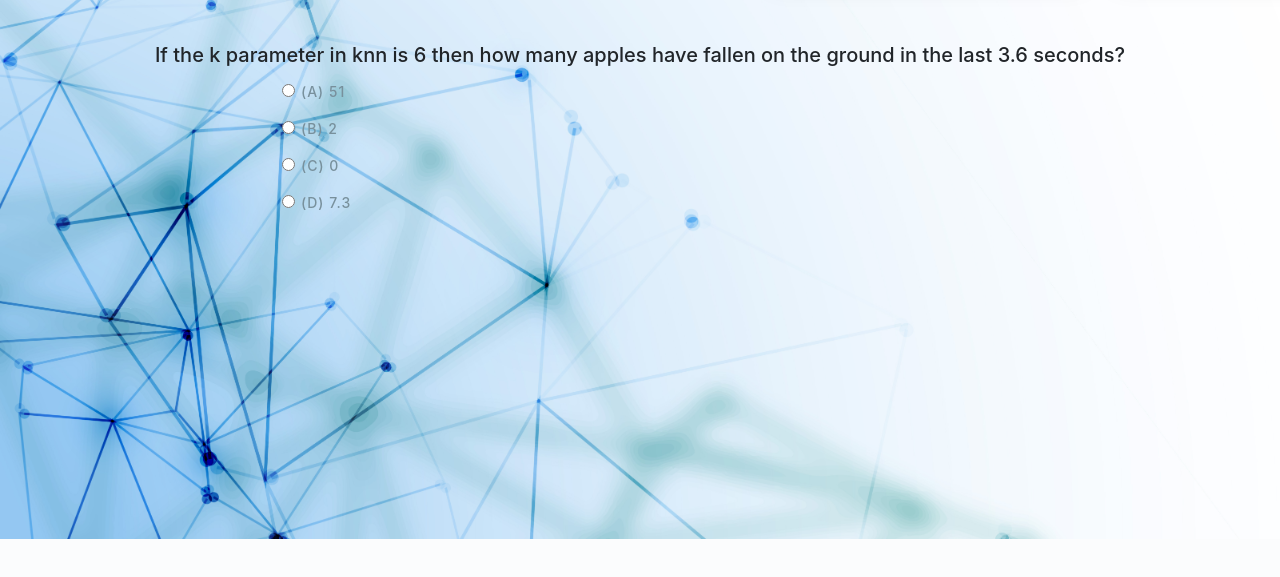
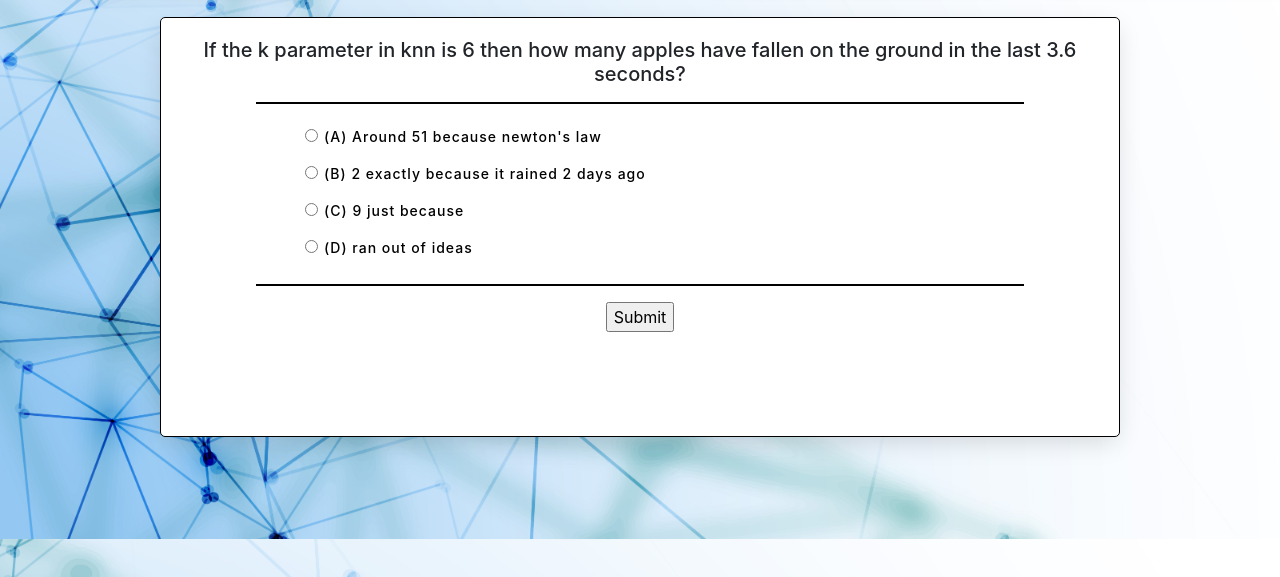
Before and after one commit to institut-galilee/2022-ml-iot-m2-G10, a Flask app: page /exam/ in a window 1280 px wide; the page is wider, and only the part inside the window is pictured. Shown: the part 261-838 px from the top of that part. Before the commit the page ends 800 px from the top of that part, so only its background shows below. Run offline with Flask 2, Linux system fonts and the light colour scheme; some libraries are stand-ins or nearby versions.

Commit message:
Fixed Css, added exam.html code
Added more styling, completed the template for the exam.html

```diff
--- a/src/WebApp_Flask/web_app/app.py
+++ b/src/WebApp_Flask/web_app/app.py
@@ -68,7 +68,7 @@ app = Flask(__name__)
 # First camera
 camera = cv2.VideoCapture(0)
 # Second camera
-cap = cv2.VideoCapture("http://192.168.137.100:8080/video")
+#cap = cv2.VideoCapture("http://192.168.137.100:8080/video")
 app.secret_key = b'\xe7\xcfc\x11\x1cCQ\xa2a\x8ckX$\xaa\xc2_'
 app.secret_key = b'\xe7\xcfc\x11\x1cCQ\xa2a\x8ckX$\xaa\xc2_'
 #Database
@@ -214,23 +214,23 @@ def bool_phones_co():
 @app.route('/fraud_cam_web')
 def fraud_cam_web():
     if(fraud_cam_web==True):
-        return jsonify("Webcam fraud detected")
+        return jsonify("Webcam activity: Fraud detected")
     else:
-        return jsonify(" ")
+        return jsonify("Webcam activity: Normal")
 
 @app.route('/fraud_cam_phone')
 def fraud_cam_phone():
     if(fraud_cam_phone==True):
-        return jsonify("Camera fraud detected")
+        return jsonify("Camera activity: Fraud detected")
     else:
-        return jsonify(" ")
+        return jsonify("Camera activity: Normal")
 
 @app.route('/fraud_voice')
 def fraud_voice():
     if(fraud_voice==True):
-        return jsonify("Voice fraud detected")
+        return jsonify("Voice activity: Fraud detected")
     else:
-        return jsonify(" ")
+        return jsonify("Voice activity: Normal")
 
 def gen_frames():
     global fraud_cam_web
--- a/src/WebApp_Flask/web_app/static/css/styles.css
+++ b/src/WebApp_Flask/web_app/static/css/styles.css
@@ -403,19 +427,38 @@ input[type=submit] {
 }
 
 .exam--form{
-  width:80%;
-  height:100%;
+  box-shadow: 0 8px 26px -4px rgba(0,0,0,0.15);
+  border:1px solid black;
+  border-radius: 5px;
+  background: var(--white);
+  width:75%;
+  height:75%;
+  padding-top: 1.5%;
   margin: auto;
-  padding-top: 5%;
+  margin-top: 3%;
 }
 .exam--form h4{
   margin-left: 15%;
 }
 
+.exam--form hr{
+  width:80%;
+  border:1px solid black;
+}
+
+.exam--form label{
+  color: black;
+}
+
+.btn--centered{
+  display:block;
+  margin:auto;
+}
+
 .camera--div{
   height:100%;
   margin-right:5%;
-  border: 2px solid gray;
+  border: 2px solid rgb(102, 102, 102);
   box-shadow: 0 8px 26px -4px rgba(0,0,0,0.15);
   border-radius: 5px;
 }
--- a/src/WebApp_Flask/web_app/templates/exam.html
+++ b/src/WebApp_Flask/web_app/templates/exam.html
@@ -56,28 +56,34 @@ setTimeout(detect_fraud_voice, 1000);
 <div style="height:100vh">
     <div class="header--container">
         <div class="error--container">
+            <h3 class="center">Exam Status</h3>
+            <hr/>
             <p id = "fraud_cam_phone_detected"></p>
             <p id = "fraud_cam_web_detected"></p>
             <p id = "fraud_voice_detected"></p>
         </div>
+        <div class="blank--stuff"></div>
         <div class = "camera--container">
             <div class = "camera--div"><img src ="{{ url_for('video_feed') }}" height="100%"></div>
-            <div class = "camera--div"><img src ="{{ url_for('video_feed_obj') }}" height="100%"></div>
+            <div class = "camera--div"><img src ="{{ url_for('video_feed') }}" height="100%"></div>
         </div>
     </div>
     <div class = "exam--container">
         <div class = "exam--form">
             <h5 class = "center">If the k parameter in knn is 6 then how many apples have fallen on the ground in the last 3.6 seconds?</h6>
+            <hr/>
             <h4>
             <input type="radio" id="A" name="exam">
-            <label for ="A"> (A) 51 </label><br/>
+            <label for ="A"> (A) Around 51 because newton's law </label><br/>
             <input type="radio" id="B" name="exam">
-            <label for ="A"> (B) 2 </label><br/>
+            <label for ="A"> (B) 2 exactly because it rained 2 days ago </label><br/>
             <input type="radio" id="C" name="exam">
-            <label for ="A"> (C) 0 </label><br/>
+            <label for ="A"> (C) 9 just because </label><br/>
             <input type="radio" id="D" name="exam">
-            <label for ="A"> (D) 7.3 </label><br/>
+            <label for ="A"> (D) ran out of ideas </label><br/>
             </h4>
+            <hr/>
+            <input class="btn--centered" id="btn_debut" type="button" value="Submit"/>
         </div>
     </div>
 </div>
```
Also changed, not shown: other parts of src/WebApp_Flask/web_app/static/css/styles.css (+26 -2 lines).
